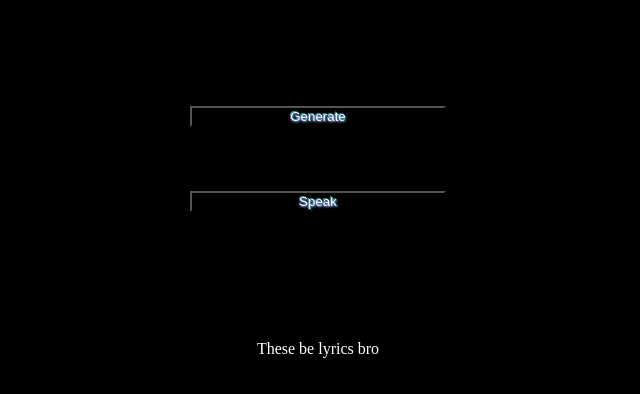
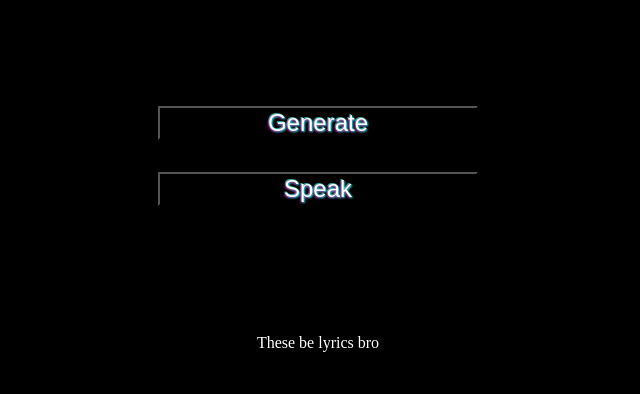
Before and after one commit to JonathanTIngram/HaikuGenerator, a website: page public/index.html in a window 1280 px wide. Both pictures are taken after a click on the button "Generate". Shown: the part 168-562 px from the top of the page, without its empty margins (330-970 px from the left). Drawn offline with Linux system fonts and the light colour scheme.

Commit message:
Second Commit

```diff
--- a/package.json
+++ b/package.json
@@ -5,6 +5,7 @@
   "dependencies": {
     "express": "^4.17.1",
     "nodemon": "^2.0.6",
+    "rhymes": "^2.0.0",
     "socket.io": "^3.0.1"
   },
   "devDependencies": {},
--- a/public/css/styles.css
+++ b/public/css/styles.css
@@ -38,13 +38,15 @@ body {
 
 
 button {
+	font-size: 150%;
 	height: 10%;
-	width: 20%;
+	width: 25%;
 	color: white;
 }
 
 #speech-button {
-	padding-top: 5%;
+	display: none;
+	padding-top: 2.5%;
 }
 
 #generate-button button {
--- a/public/scripts/client.js
+++ b/public/scripts/client.js
@@ -21,5 +21,5 @@ function changeText() {
     //changing text
     document.getElementById("lyrics").innerHTML = "These be lyrics bro";
     //show speech button
-
+    document.getElementById('speech-button').style.display = "block";
 }
```
Also changed, not shown: 1 other file.
